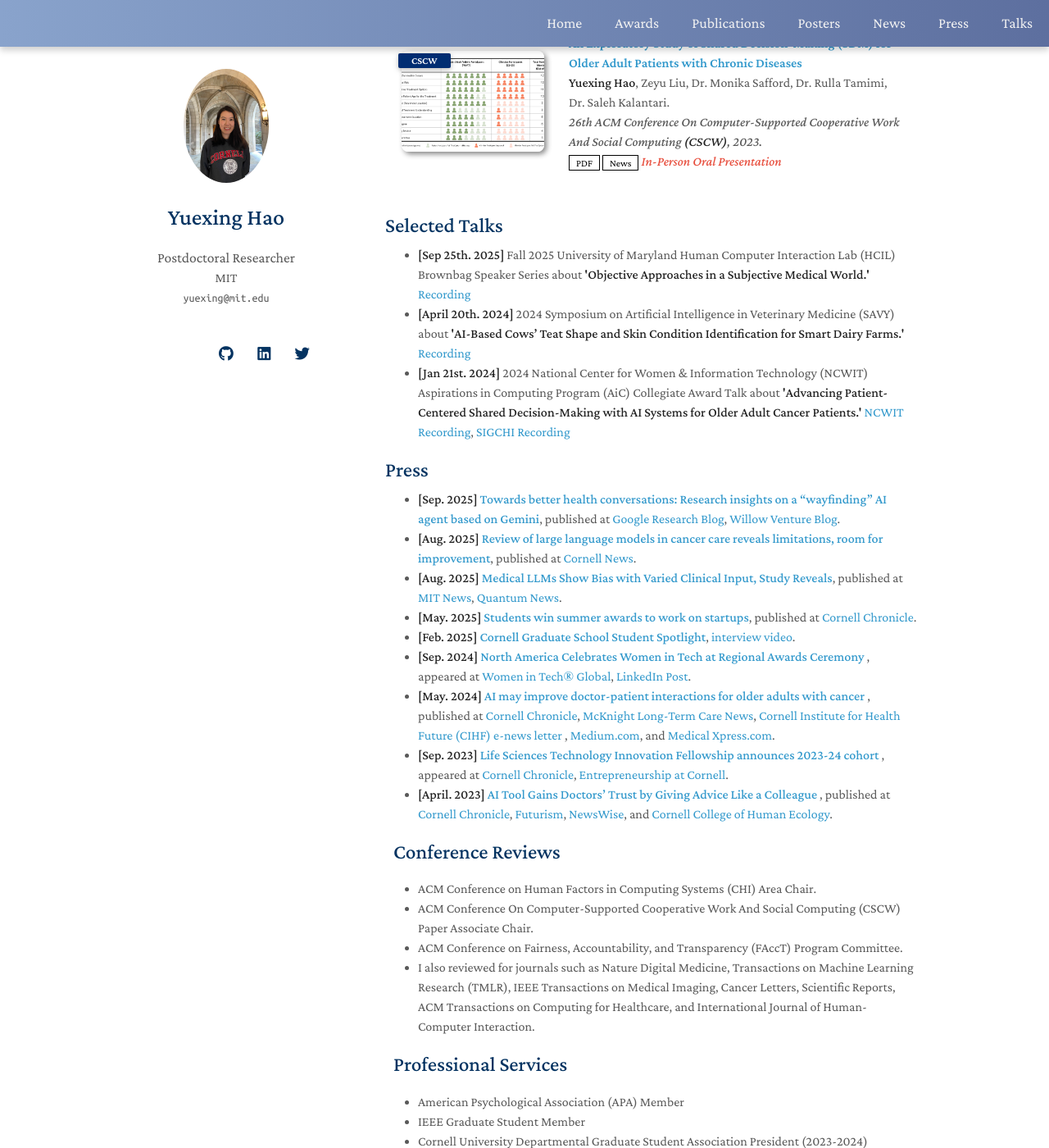
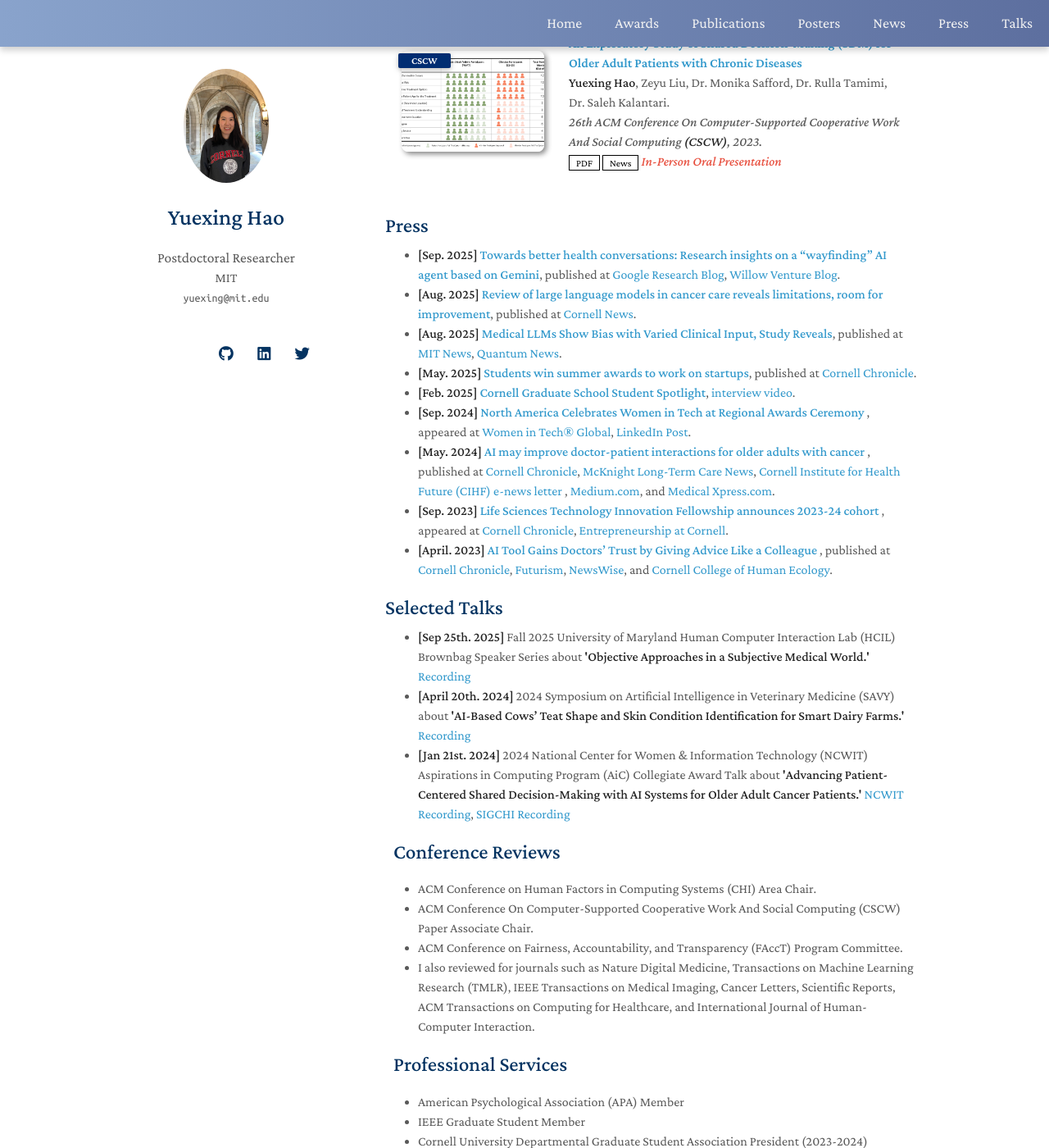
Before and after one commit to YuexingHao/Yuexing-Hao, a Jekyll site: the page built from index.md, in a window 1280 px wide and 1400 px high, scrolled down 5791 px. Shown: the whole window at 82% size. Built offline with Jekyll 4.4.1, drawn with Linux system fonts in a browser that asks for light colours; nearby versions of some CDN libraries; a style sheet for code colours, icons or effects is not loaded; our own code applies the rules of GitHub Pages for plain Markdown files.

Commit message:
Update index.md

```diff
--- a/index.md
+++ b/index.md
@@ -32,8 +32,8 @@ My [old personal website](https://1135100136.wixsite.com/yuexinghao/blog) has so
 
 {% include_relative _includes/PosterPapers.md %}
 
+{% include_relative _includes/press.md %}
+
 {% include_relative _includes/talks.md %}
 
-{% include_relative _includes/press.md %}
-
 {% include_relative _includes/services.md %}
```
